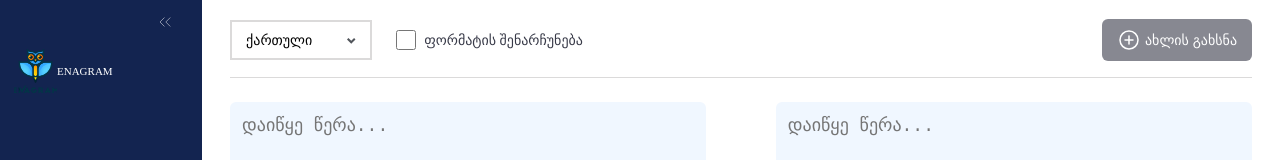
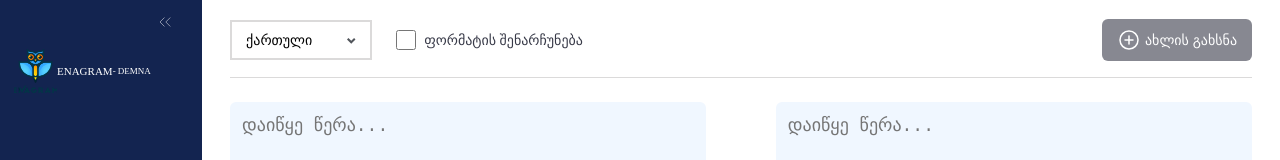
Before and after one commit to demnalomidze/text-compare, a React (Vite) app: page / in a window 1280 px wide. Shown: the top 160 px of the page. Built offline with nearby package versions, Linux system fonts and the light colour scheme.

Commit message:
test-commit

```diff
--- a/src/App.jsx
+++ b/src/App.jsx
@@ -353,6 +353,7 @@ function Header({ alphabet, mainlist, input, text, file }) {
       <div className="Head-line">
         <img className="image" src="/images/Bu2.png" alt="main-logo2" />
         <p className="wl-text2"> ENAGRAM </p>
+        <p className="wl-text"> - DEMNA </p>
       </div>
 
       <div className="menu-list">
```
